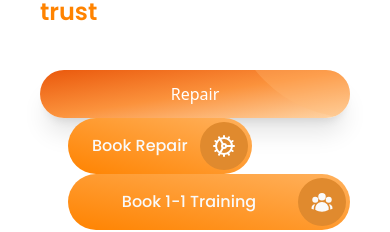
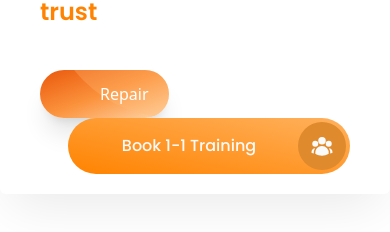
Before and after one commit to alfie-gr/the-it-store-v2, a React (Vite) app: page / in a window 390 px wide. Shown: the part 434-666 px from the top of the page. Built offline with nearby package versions, Linux system fonts and the light colour scheme.

Commit message:
Optimized layout for mobile view

```diff
--- a/src/pages/Home.jsx
+++ b/src/pages/Home.jsx
@@ -40,28 +40,20 @@
 
                 <div className=' relative flex flex-col md:flex-row space-x-7' >
 
-                    <a href="#_" class="relative inline-flex items-center justify-center p-4 px-5 py-3 overflow-hidden font-medium text-orange-700 transition duration-300 ease-out rounded-full shadow-xl group hover:ring-1 hover:ring-orange-400">
+
+
+
+                    {/*Book Repair */}
+                    <Link to="/bookRepair">
+                        <a href="#_" class="relative inline-flex items-center justify-center p-4 px-5 py-3 overflow-hidden font-medium text-orange-700 transition duration-300 ease-out rounded-full shadow-xl group hover:ring-1 hover:ring-orange-400">
+                        <div class=" px-1 flex items-center justify-center">
+                            <Cog className='text-white mr-2'></Cog>
+                        </div>
+
                         <span class="absolute inset-0 w-full h-full bg-gradient-to-br from-orange-600 via-orange-400 to-orange-200"></span>
                         <span class="absolute bottom-0 right-0 block w-64 h-64 mb-32 mr-4 transition duration-500 origin-bottom-left transform rotate-45 translate-x-24 bg-orange-300 rounded-full opacity-30 group-hover:rotate-90 ease"></span>
                         <span class="relative text-white">Repair</span>
                     </a>
-
-
-                    {/*Book Repair */}
-                    <Link to="/bookRepair">
-                        <button class="group relative inline-flex h-[calc(48px+8px)]
-                     items-center justify-center rounded-full bg-gradient-to-tr
-                      from-[#FF8300] to-[#ffb15d] py-1 pl-6 pr-14 font-medium
-                       text-neutral-50">
-                            <span class="z-10 pr-2 font-poppins">Book Repair</span>
-                            <div class="absolute right-1 inline-flex h-12 w-12 items-center
-                         justify-end rounded-full bg-[#e08a2e] transition-[width]
-                          group-hover:w-[calc(100%-8px)]">
-                                <div class=" px-1 flex items-center justify-center">
-                                    <Cog className='text-white mr-2'></Cog>
-                                </div>
-                            </div>
-                        </button>
                     </Link>
 
 
```
